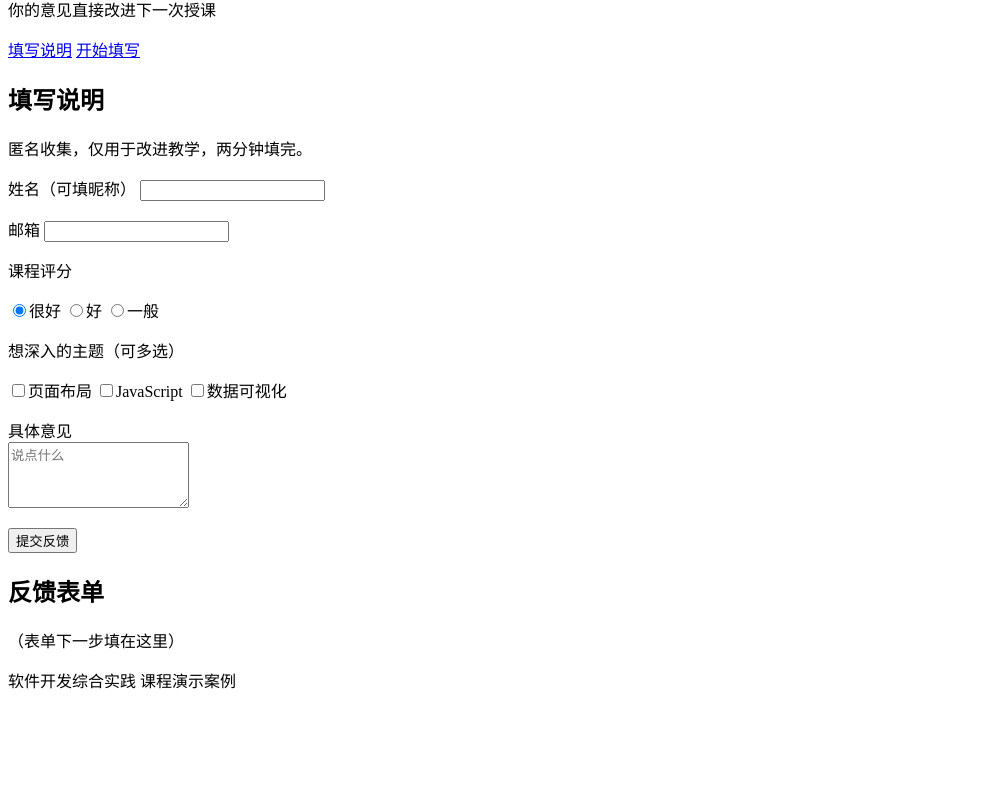
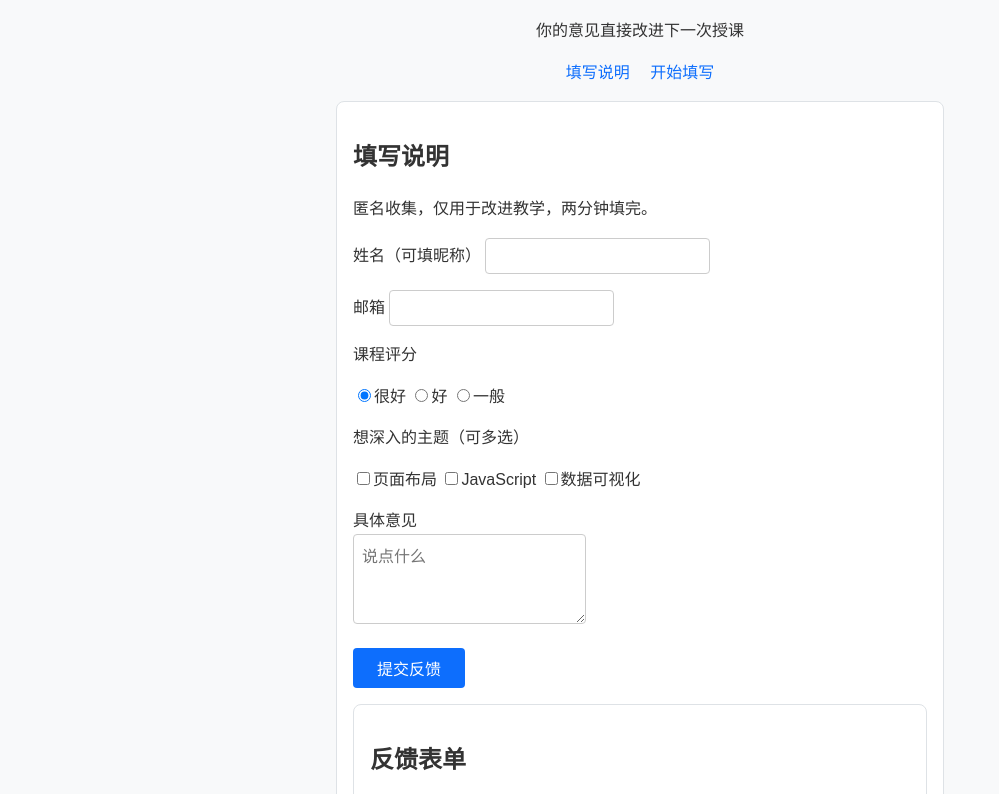
Before and after one commit to Nocturn-helan/9-4frontend-repository, a plain HTML site: page index.html in a window 1280 px wide. Shown: the part 92-886 px from the top of the page, without its empty margins (0-999 px from the left). Before the commit the page ends 800 px from the top, so only its background shows below. Drawn offline with Linux system fonts and the light colour scheme; files that its build step writes are made by us from their sources.

Commit message:
基础样式和校验测试

```diff
--- a/index.html
+++ b/index.html
@@ -6,6 +6,7 @@
         <title>
             课程反馈
         </title>
+        <link rel="stylesheet" href="css/style.css">
     </head>
     <body>
         <header>
--- /dev/null
+++ b/style.css
@@ -0,0 +1,50 @@
+*{
+    box-sizing: border-box;
+}
+
+body{
+    font-family: "Microsoft YaHei","PingFang Sc",sans-serif;
+    color:#333;
+    line-height:1.6;
+    background-color :#f8f9fa;
+    max-width: 640px;
+    margin: 0 auto;
+    padding: 16px;
+
+}
+header{
+    text-align: center;
+}
+nav{
+    text-align: center;
+    margin-bottom: 16px;
+}
+nav a{
+    color:#0d6efd;
+    text-decoration:none;
+    margin: 0 8px;
+}
+section{
+     background: #fff;
+     border:1px solid #dee2e6;
+     border-radius: 8px;
+     padding: 16px;
+     margin-bottom:16px;
+}
+input,textarea,select,button{
+    font-size: 16px;
+    padding: 8px;
+    border: 1px solid #ccc;
+    border-radius: 4px;
+}
+button{
+    background: #0d6efd;
+    color:#fff;
+    border:none;
+    padding: 8px 24px;
+}
+footer{
+    text-align: center;
+    color: #888;
+    font-size:14px;
+}
```
